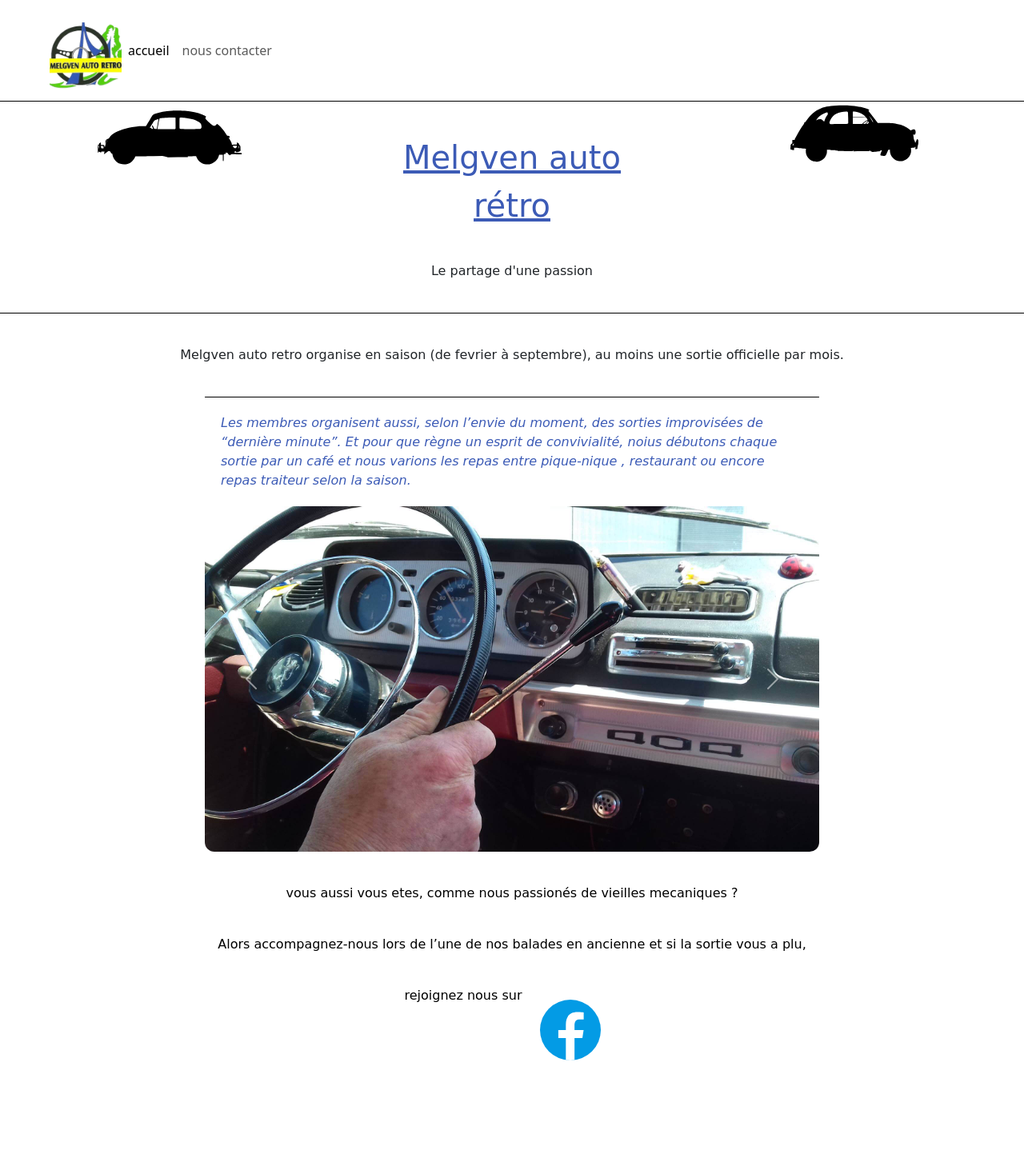
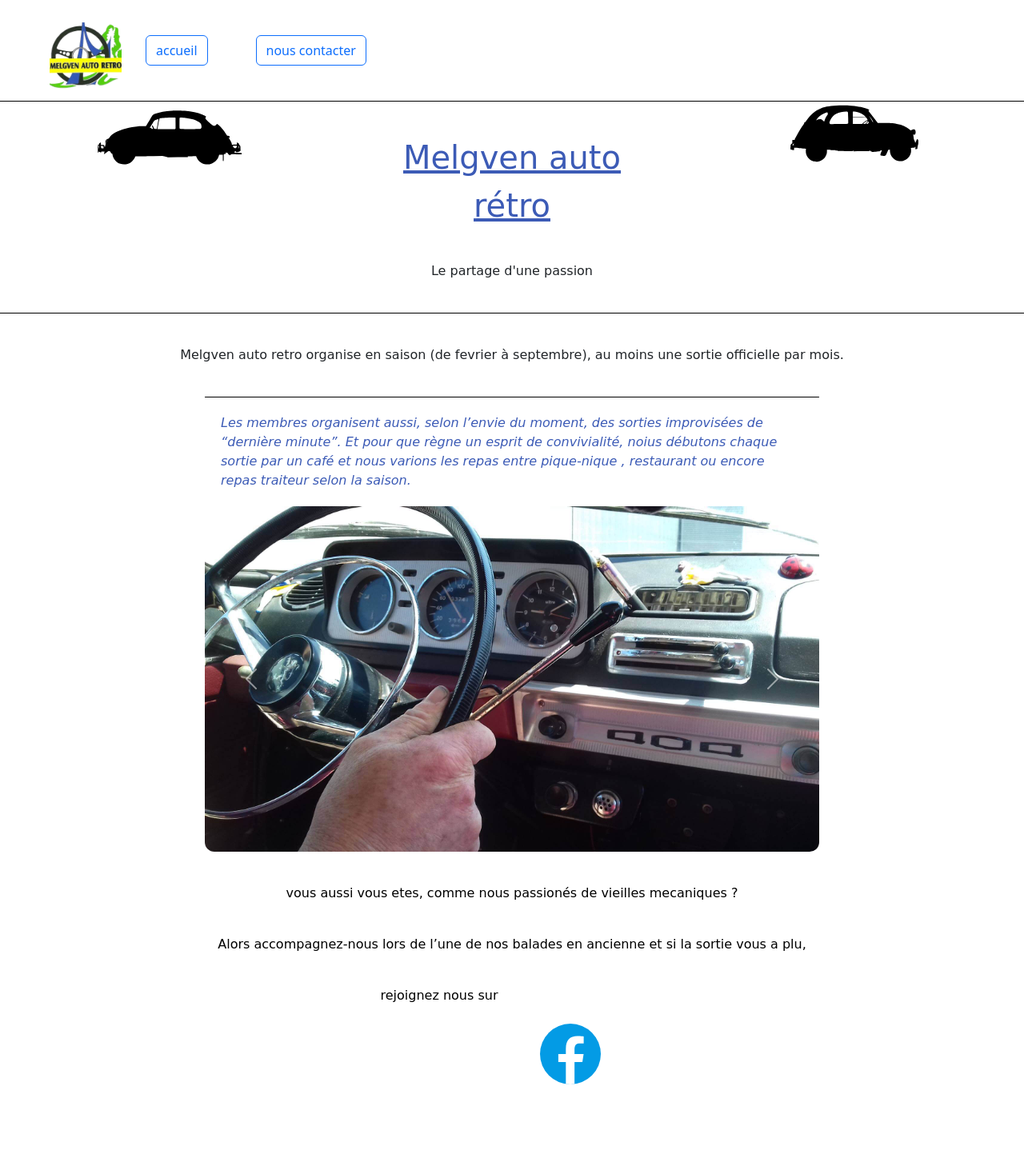
Before and after one commit to benjaminlefee/melven-auto-retro, a PHP site: page / in a window 1280 px wide. Shown: the whole page at 80% size. Before the commit the page ends 1326 px from the top, so only its background shows below. Run offline with PHP 8.4, Linux system fonts and the light colour scheme.

Commit message:
[reprise de l'indentation]

```diff
--- a/index.html
+++ b/index.html
@@ -18,14 +18,14 @@
       <div class="collapse navbar-collapse" id="navbarTogglerDemo03">
         <ul class="navbar-nav me-auto mb-2 mb-lg-0">
           <li class="nav-item">
-            <a class="nav-link active" aria-current="index.html" href="#">accueil</a>
+            <a class="btn btn-outline-primary" aria-current="index.html" href="#">accueil</a>
           </li>
-          <li class="nav-item">
-            <a class="nav-link" href="nousContacter.html">nous contacter</a>
+          <li class="nav-item y">
+            <a class="btn btn-outline-primary " href="nousContacter.html">nous contacter</a>
           </li>
-
         </ul>
       </div>
+    </nav>
   </header>
   <article class="row">
     <div class="container text-center">
@@ -42,9 +42,10 @@
   <article>
     <p>Melgven auto retro organise en saison (de fevrier à septembre), au moins une sortie officielle par mois.</p>
   </article>
-    <article class="ab">
+  <article class="article2">
     <p> Les membres organisent aussi, selon l’envie du moment, des sorties improvisées de “dernière minute”.
-        Et pour que règne un esprit de convivialité, noius débutons chaque sortie par un café et nous varions les repas entre pique-nique , restaurant ou encore repas traiteur selon la saison.</p>
+        Et pour que règne un esprit de convivialité, noius débutons chaque sortie par un café et nous varions les repas entre pique-nique , restaurant ou encore repas traiteur selon la saison.
+    </p>
     <div id="carouselExampleControls" class="carousel slide" data-bs-ride="carousel">
       <div class="carousel-inner">
         <div class="carousel-item active">
--- a/style.css
+++ b/style.css
@@ -44,14 +44,14 @@ article p{
   font-family: cursive ;
   margin: 40px;
 }
-.ab{
+.article2{
   margin-right: 20vw;margin-left: 20vw;
   color: #3C5BB6;
   font-style: italic;
   font-size: 16px;
 
 }
-.ab p{
+.article2 p{
   font-size: 16px;
   margin: 20px;
 }
@@ -73,3 +73,6 @@ article img{
 img{
   objext-fit: contain;
 }
+.btn{
+  margin: 30px;
+}
```
Lines whose indentation alone changed are shown as unchanged.
